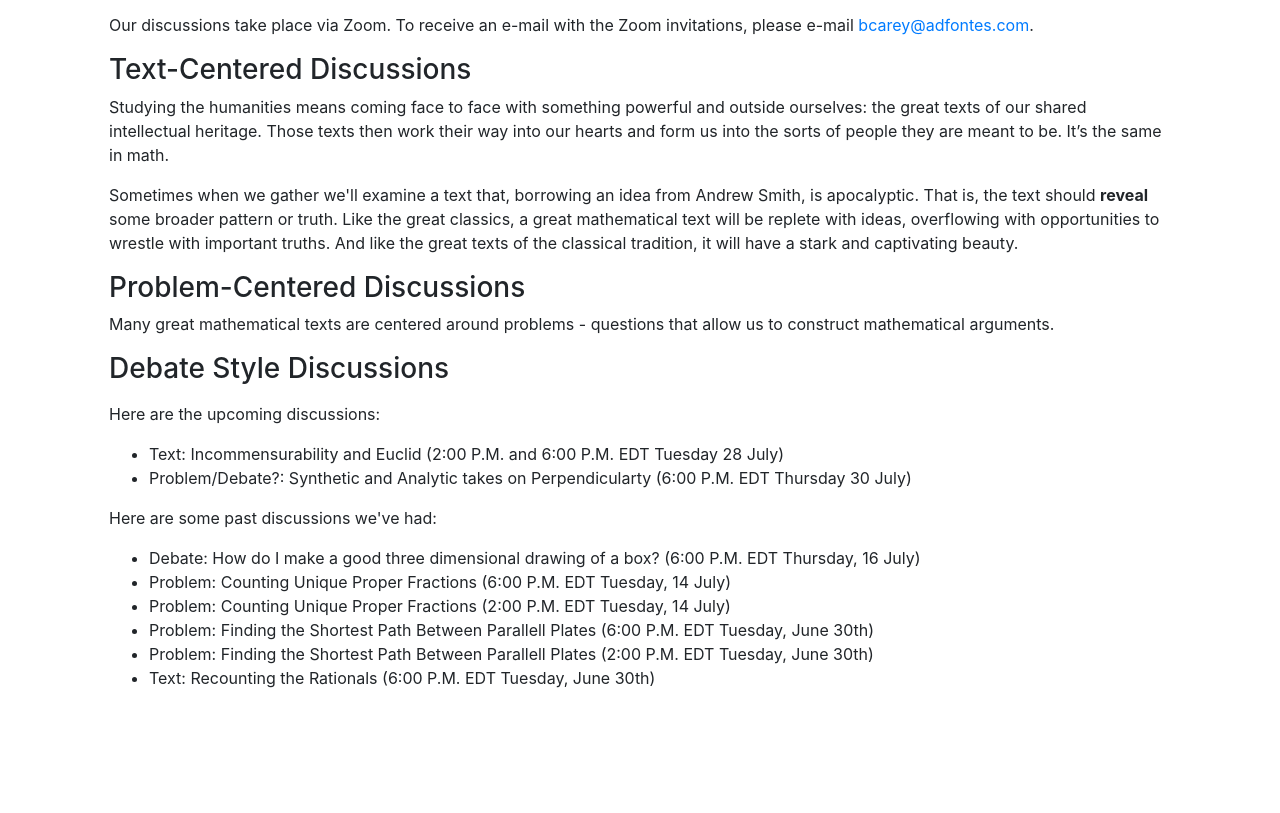
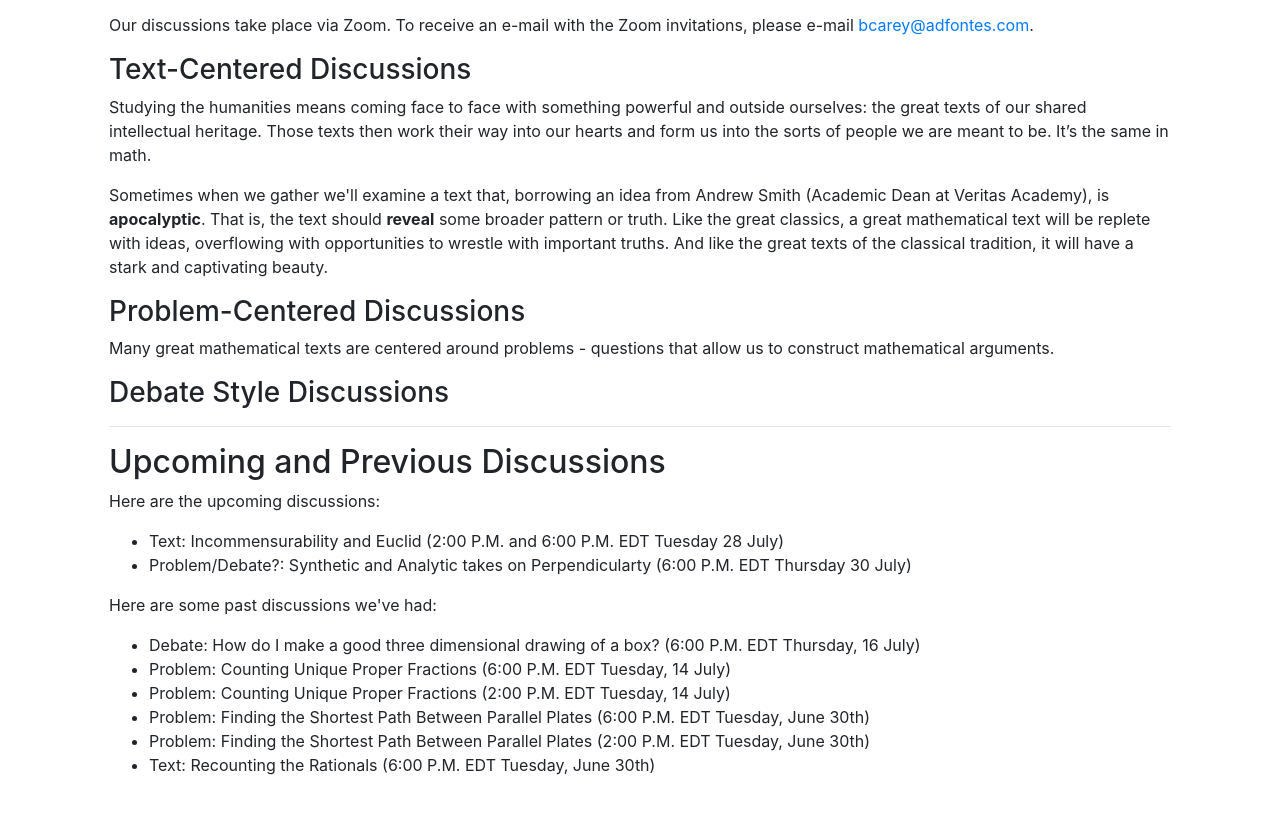
Before and after one commit to WilliamCarey/WilliamCarey.github.io, a plain HTML site: page cmc/culture.html in a window 1280 px wide. Shown: the part 307-1120 px from the top of the page. Before the commit the page ends 1061 px from the top, so only its background shows below. Drawn offline with Linux system fonts and the light colour scheme.

Commit message:
more edits

```diff
--- a/cmc/culture.html
+++ b/cmc/culture.html
@@ -77,9 +77,9 @@
 
 		<h3>Text-Centered Discussions</h3>
 
-		<p>Studying the humanities means coming face to face with something powerful and outside ourselves: the great texts of our shared intellectual heritage. Those texts then work their way into our hearts and form us into the sorts of people they are meant to be. It’s the same in math.</p>
+		<p>Studying the humanities means coming face to face with something powerful and outside ourselves: the great texts of our shared intellectual heritage. Those texts then work their way into our hearts and form us into the sorts of people we are meant to be. It’s the same in math.</p>
 
-		<p>Sometimes when we gather we'll examine a text that, borrowing an idea from Andrew Smith, is apocalyptic. That is, the text should <b>reveal</b> some broader pattern or truth. Like the great classics, a great mathematical text will be replete with ideas, overflowing with opportunities to wrestle with important truths. And like the great texts of the classical tradition, it will have a stark and captivating beauty.
+		<p>Sometimes when we gather we'll examine a text that, borrowing an idea from Andrew Smith (Academic Dean at Veritas Academy), is <b>apocalyptic</b>. That is, the text should <b>reveal</b> some broader pattern or truth. Like the great classics, a great mathematical text will be replete with ideas, overflowing with opportunities to wrestle with important truths. And like the great texts of the classical tradition, it will have a stark and captivating beauty.
 		</p>
 
 		<h3>Problem-Centered Discussions</h3>
@@ -93,6 +93,10 @@
 		<p>
 		</p>
 
+		<hr>
+
+		<h2>Upcoming and Previous Discussions</h2>
+
 		<p>Here are the upcoming discussions:</p>
 		<ul>
 			<li>Text: Incommensurability and Euclid (2:00 P.M. and 6:00 P.M. EDT Tuesday 28 July)</li>
@@ -104,8 +108,8 @@
 			<li>Debate: How do I make a good three dimensional drawing of a box? (6:00 P.M. EDT Thursday, 16 July)</li>
 			<li>Problem: Counting Unique Proper Fractions (6:00 P.M. EDT Tuesday, 14 July)</li>
 			<li>Problem: Counting Unique Proper Fractions (2:00 P.M. EDT Tuesday, 14 July)</li>
-			<li>Problem: Finding the Shortest Path Between Parallell Plates (6:00 P.M. EDT Tuesday, June 30th)</li>
-			<li>Problem: Finding the Shortest Path Between Parallell Plates (2:00 P.M. EDT Tuesday, June 30th)</li>
+			<li>Problem: Finding the Shortest Path Between Parallel Plates (6:00 P.M. EDT Tuesday, June 30th)</li>
+			<li>Problem: Finding the Shortest Path Between Parallel Plates (2:00 P.M. EDT Tuesday, June 30th)</li>
 			<li>Text: Recounting the Rationals (6:00 P.M. EDT Tuesday, June 30th)</li>
 		</ul>
 	</div>
```
